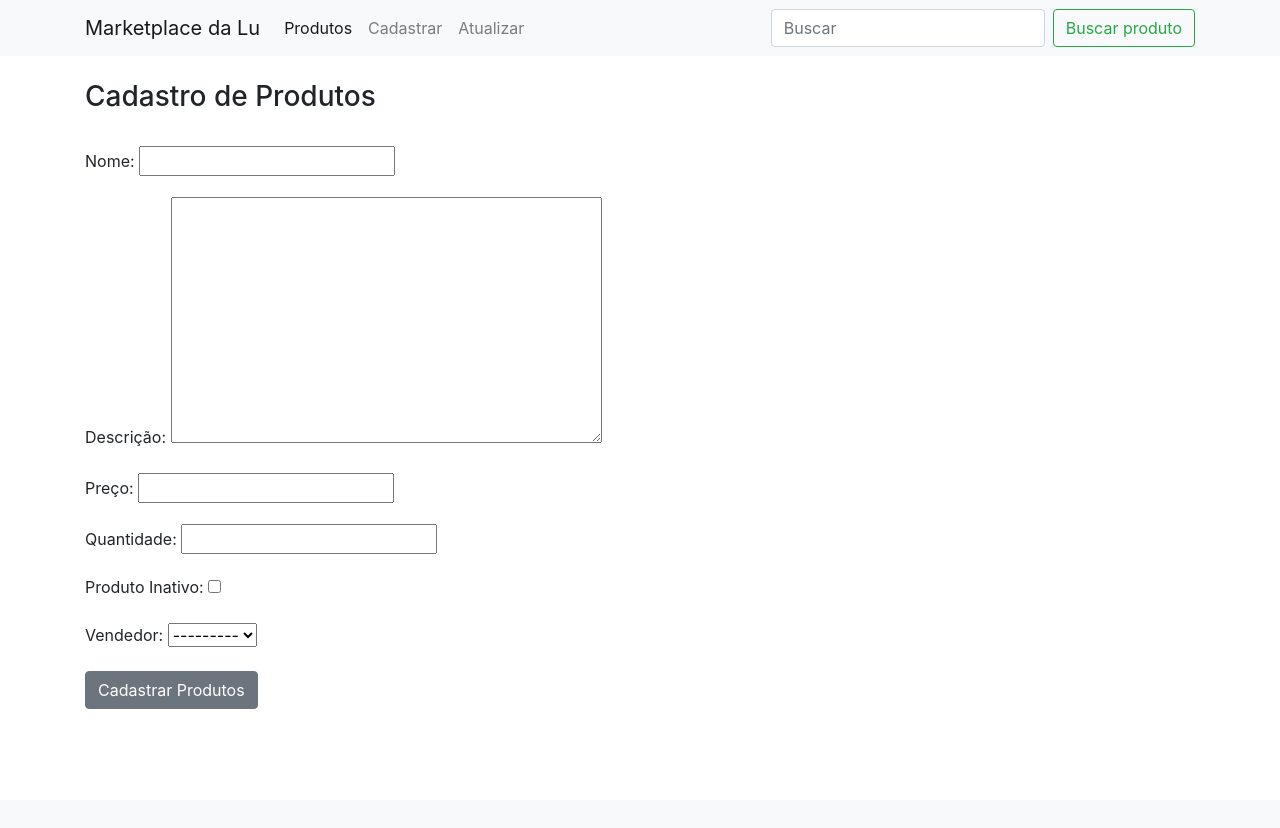
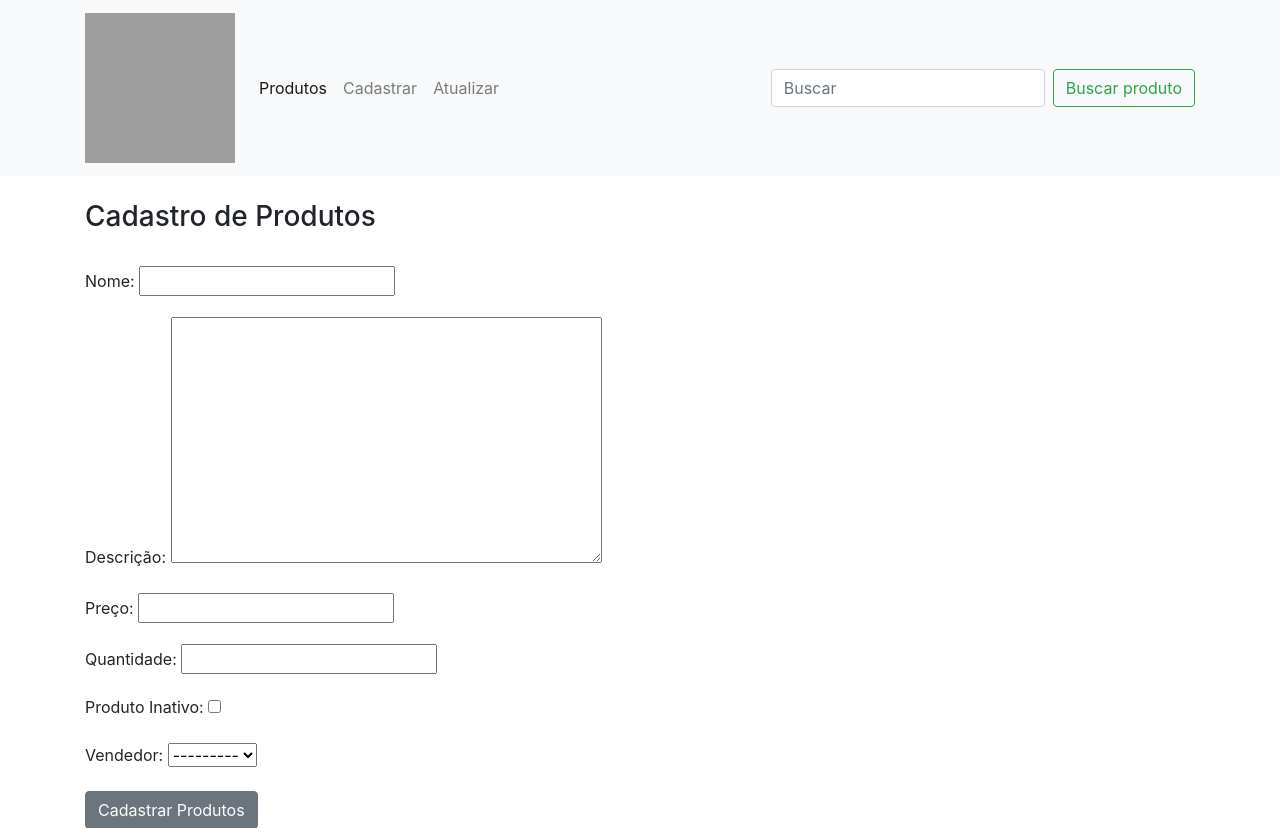
Before and after one commit to vaniapatriciab/desafio_luiza_code, a Django app: page /cadastrar-prod/ in a window 1280 px wide. Shown: the top 828 px of the page. Before the commit the page ends 709 px from the top, so only its background shows below. Run offline with Django 3.2, Linux system fonts and the light colour scheme; grey boxes are pictures that could not be loaded.

Commit message:
Adicionando logo no menu

```diff
--- a/luiza_code/lu_marketplace/templates/lu_marketplace/base.html
+++ b/luiza_code/lu_marketplace/templates/lu_marketplace/base.html
@@ -23,7 +23,9 @@
 
     <nav class="navbar navbar-expand-lg navbar-light bg-light">
       <div class="container">
-        <a class="navbar-brand" href="#">Marketplace da Lu</a>
+        <a class="navbar-brand">
+          <img src="https://drive.google.com/thumbnail?id=15Djk8yCLuS75G7rUTFLHmcWeOk6hDF3g" width="150" height="150" class="d-inline-block align-top" alt="Marketplace da Lu">
+        </a>
       <button class="navbar-toggler" type="button" data-toggle="collapse" data-target="#conteudoNavbarSuportado" aria-controls="conteudoNavbarSuportado" aria-expanded="false" aria-label="Alterna navegação">
         <span class="navbar-toggler-icon"></span>
       </button>
```
